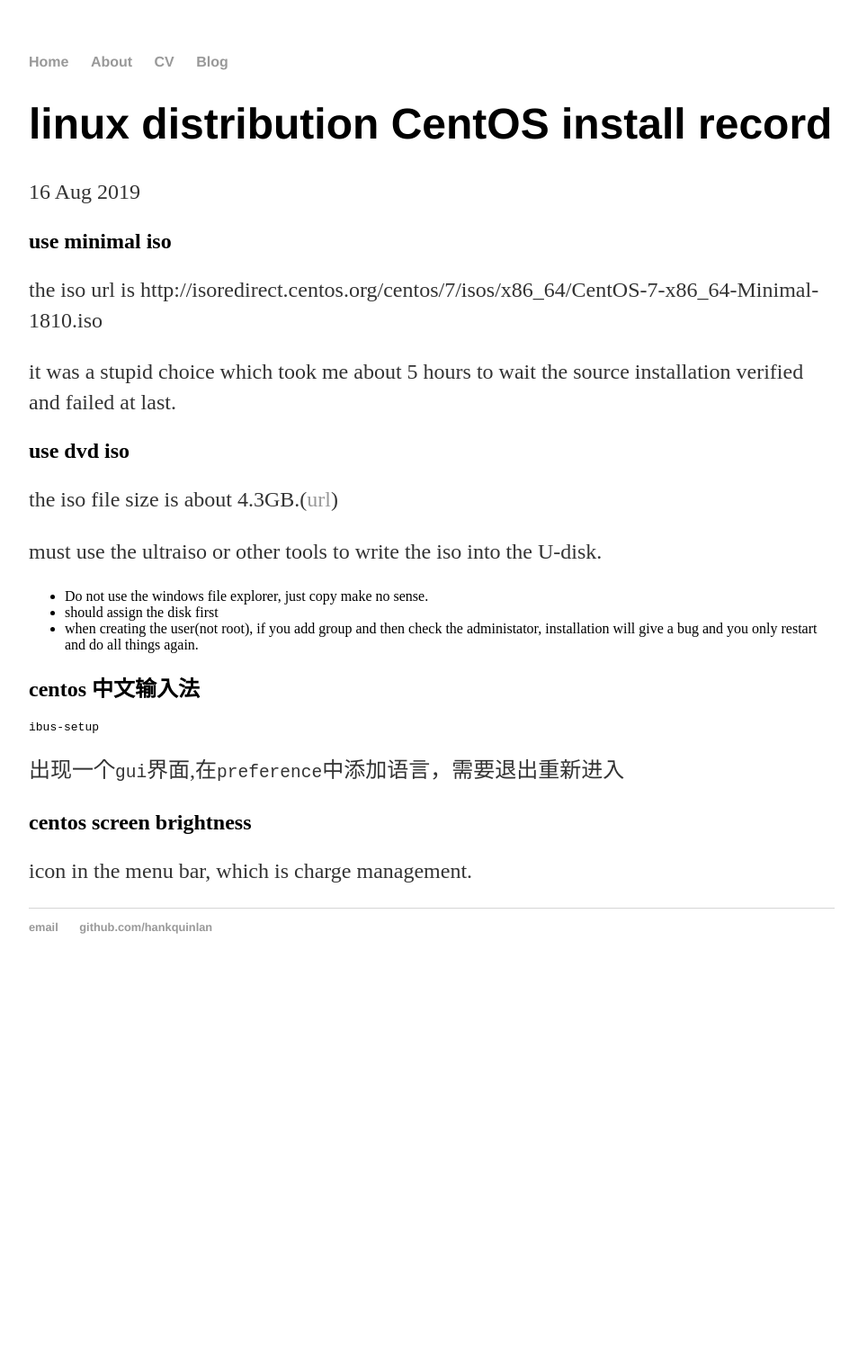
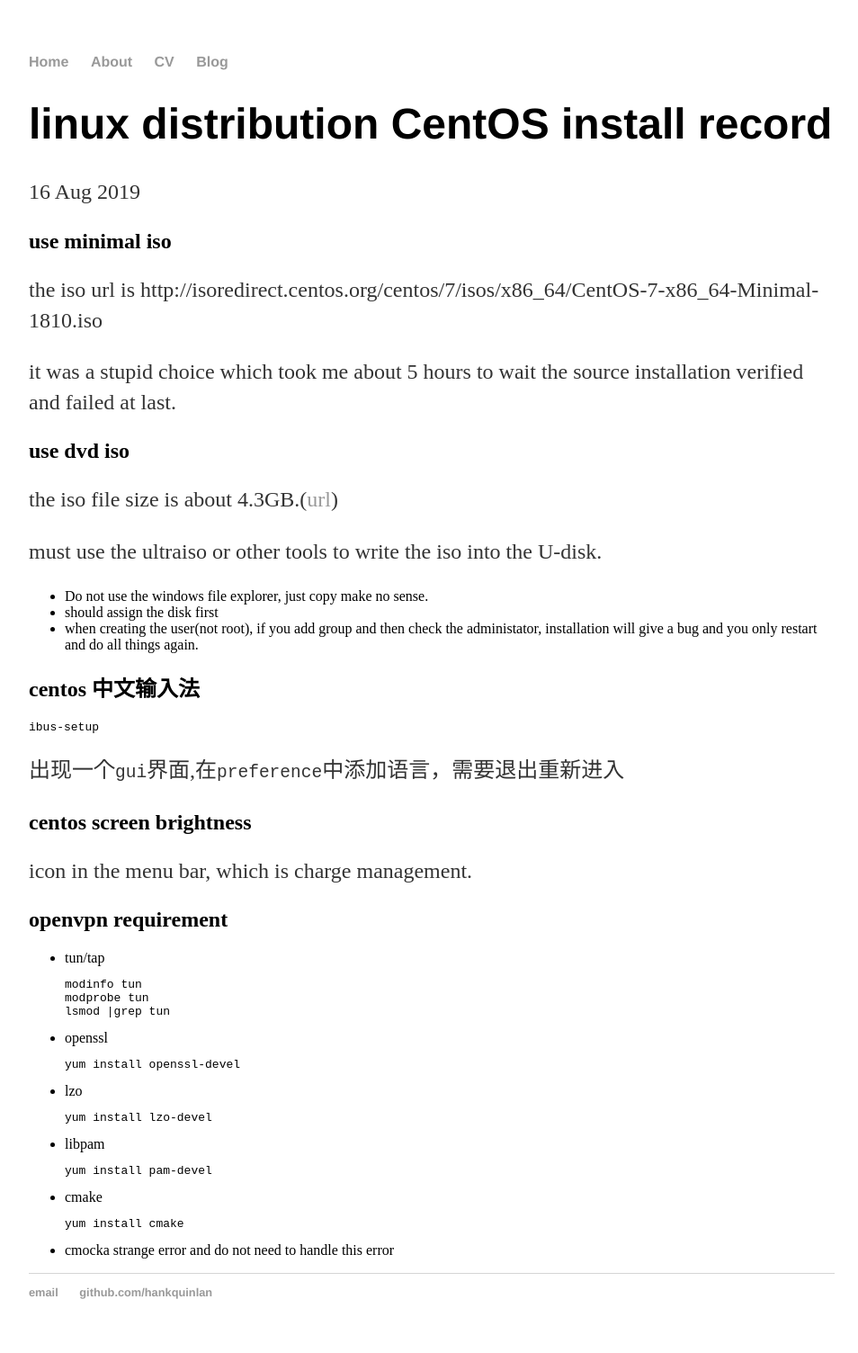
Before and after one commit to greatofdream/greatofdream.github.io, a Jekyll site: the page built from _posts/2019-08-16-centos_install.md, in a window 1280 px wide. Shown: the whole page at 90% size, without its empty margins (160-1114 px from the left). Built offline with Jekyll 4.4.1, drawn with Linux system fonts in a browser that asks for light colours; before the commit the page ends 1098 px from its top, so only the background shows below that.

Commit message:
Update 2019-08-16-centos_install.md

````diff
--- a/_posts/2019-08-16-centos_install.md
+++ b/_posts/2019-08-16-centos_install.md
@@ -31,3 +31,30 @@
 ## centos screen brightness
 
 icon in the menu bar, which is charge management.
+
+## openvpn requirement
+
++ tun/tap
+```
+modinfo tun
+modprobe tun
+lsmod |grep tun
+```
++ openssl
+```
+yum install openssl-devel
+```
++ lzo
+```
+yum install lzo-devel
+```
++ libpam
+```
+yum install pam-devel
+```
++ cmake
+```
+yum install cmake
+```
++ cmocka
+strange error and do not need to handle this error
````
